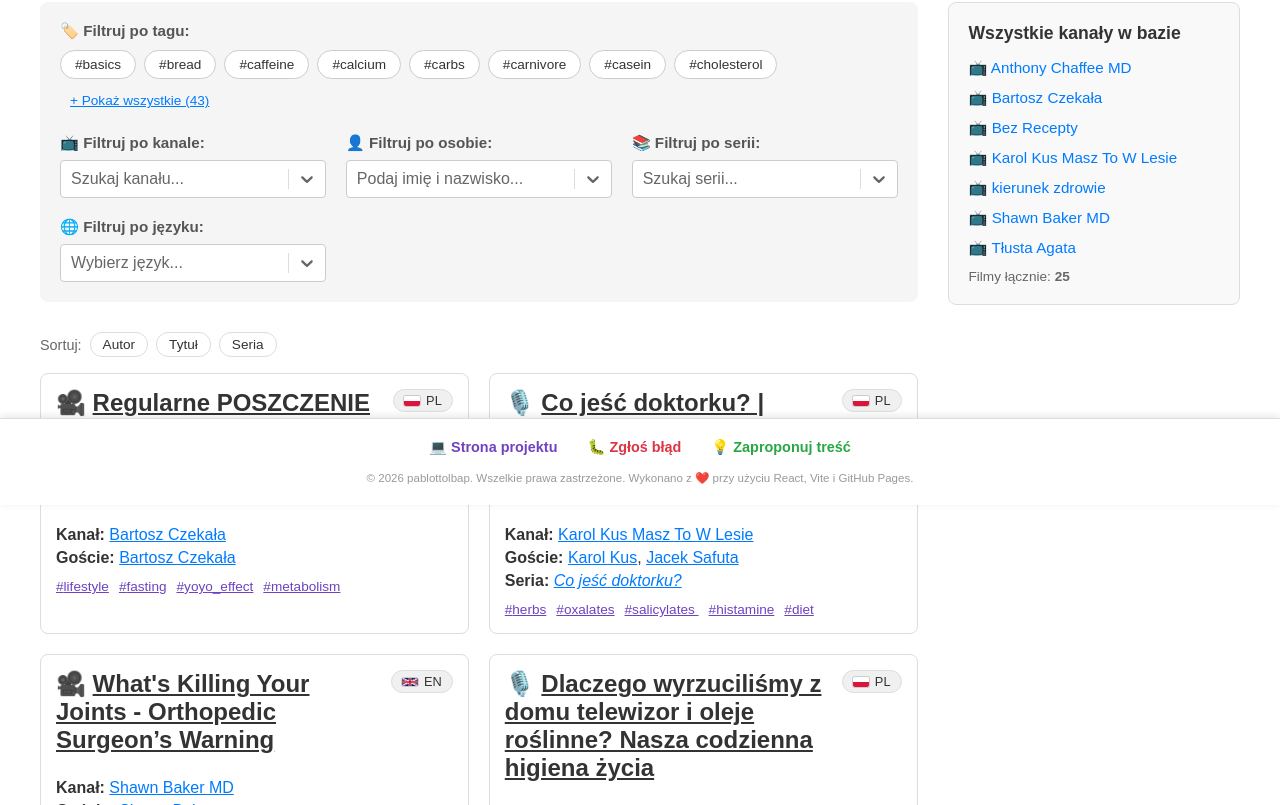
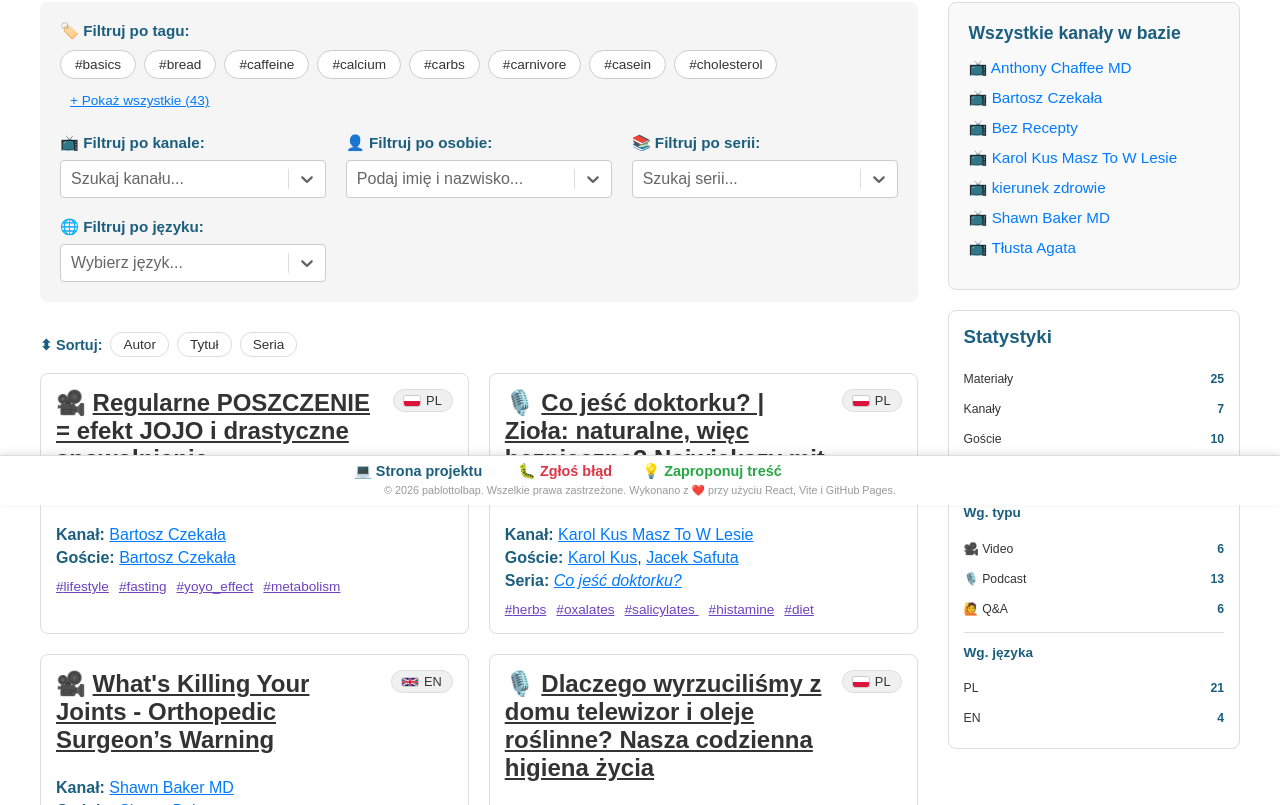
Before and after one commit to pablottolbap/vitalio, a React (Vite) app: page / in a window 1280 px wide. Shown: the part 295-1100 px from the top of the page. Built offline with nearby package versions, Linux system fonts and the light colour scheme; no server answers.

Commit message:
feat: added umami stats, stats panel, theme/style adjustments

```diff
--- a/index.html
+++ b/index.html
@@ -9,5 +9,6 @@
   <body>
     <div id="root"></div>
     <script type="module" src="/src/main.jsx"></script>
+    <script defer src="https://cloud.umami.is/script.js" data-website-id="5b6fe3cb-cd75-4fbb-89df-8f753776dcaa"></script>
   </body>
 </html>
--- a/src/App.jsx
+++ b/src/App.jsx
@@ -3,6 +3,7 @@ import rawData from './data.json';
 import FilterPanel from './components/FilterPanel';
 import VideoCard from './components/VideoCard';
 import Flag from './components/Flag';
+import StatsPanel from './components/StatsPanel';
 import ContributionForm from './components/ContributionForm';
 import logo from './assets/logo.png';
 import { useLanguage } from './i18n.jsx';
@@ -63,6 +64,12 @@ export default function App() {
   /** @type {React.MutableRefObject<HTMLDivElement|null>} - Intersection observer anchor element */
   const observerRef = useRef(null);
 
+  // Footer state
+  /** @type {[boolean, Function]} - Whether user has scrolled down */
+  const [hasScrolled, setHasScrolled] = useState(false);
+  /** @type {[boolean, Function]} - Whether to show full footer (vs alternative footer when scrolled) */
+  const [showFullFooter, setShowFullFooter] = useState(true);
+
   useEffect(() => {
     const params = new URLSearchParams(window.location.search);
     if (params.has('reset') && params.get('reset') === '1') {
@@ -91,6 +98,18 @@ export default function App() {
     // eslint-disable-next-line react-hooks/set-state-in-effect
     setVisibleCount(10);
   }, [activeTopic, activeChannel, activePerson, activeSeries, activeLanguage]);
+
+  useEffect(() => {
+    const handleScroll = () => {
+      const scrolled = window.scrollY > 200;
+      setHasScrolled(scrolled);
+      if (scrolled && showFullFooter) {
+        setShowFullFooter(false);
+      }
+    };
+    window.addEventListener('scroll', handleScroll, { passive: true });
+    return () => window.removeEventListener('scroll', handleScroll);
+  }, [showFullFooter]);
 
   const uniqueChannels = [...new Set(allData.map(item => item.author.name))]
     .sort((a, b) => a.localeCompare(b));
@@ -222,7 +241,9 @@ export default function App() {
 
           {/* Sorting controls */}
           <div style={{ display: 'flex', gap: '8px', alignItems: 'center', marginBottom: '16px', flexWrap: 'wrap' }}>
-            <span style={{ fontSize: '0.9em', color: theme.muted }}>{t('sortBy')}</span>
+            <span style={{ fontSize: '0.9em', color: theme.boldText, fontWeight: 'bold' }}>
+              {activeSort ? (sortDirection === 'asc' ? '▲' : '▼') : '⬍'} {t('sortBy')}
+            </span>
             {['author', 'title', 'series'].map(key => (
               <button
                 key={key}
@@ -230,8 +251,8 @@ export default function App() {
                 style={{
                   padding: '4px 12px',
                   borderRadius: '12px',
-                  border: `1px solid ${activeSort === key ? theme.accent : theme.border}`,
-                  background: activeSort === key ? theme.accent : 'transparent',
+                  border: `1px solid ${activeSort === key ? theme.boldText : theme.border}`,
+                  background: activeSort === key ? theme.boldText : 'transparent',
                   color: activeSort === key ? '#fff' : theme.text,
                   cursor: 'pointer',
                   fontSize: '0.85em',
@@ -281,16 +302,20 @@ export default function App() {
           <div style={{ height: '200px' }} />
         </div>
 
-        {/* Sidebar: all channels in database */}
+        {/* Sidebar: all channels + statistics */}
         <aside style={{
+          display: 'flex',
+          flexDirection: 'column',
+          gap: '20px'
+        }}>
+          {/* All Channels section */}
+          <div style={{
             background: theme.sidebar,
             padding: '20px',
             borderRadius: '8px',
-          border: `1px solid ${theme.border}`,
-          position: 'sticky',
-          top: '20px'
+            border: `1px solid ${theme.border}`
           }}>
-          <h3 style={{ marginTop: 0, marginBottom: '15px', fontSize: '1.1em', color: theme.text }}>
+            <h3 style={{ marginTop: 0, marginBottom: '15px', fontSize: '1.1em', color: theme.boldText }}>
               {t('allChannels')}
             </h3>
             <ul style={{ listStyleType: 'none', padding: 0, margin: 0 }}>
@@ -316,9 +341,9 @@ export default function App() {
                 </li>
               ))}
             </ul>
-          <p style={{ fontSize: '0.85em', color: theme.muted, marginTop: '12px', marginBottom: 0 }}>
-            {t('totalLinks')} <strong>{allData.length}</strong>
-          </p>
+          </div>
+
+          <StatsPanel allData={allData} channels={uniqueChannelsWithUrls} />
         </aside>
 
       </div>
@@ -330,31 +355,48 @@ export default function App() {
         right: 0,
         background: theme.pageBg,
         borderTop: `1px solid ${theme.border}`,
-        paddingTop: '20px',
-        paddingBottom: '20px',
-        paddingLeft: '20px',
-        paddingRight: '20px',
+        paddingTop: '8px',
+        paddingBottom: '8px',
         textAlign: 'center',
         fontSize: '0.9em',
         zIndex: 100,
         boxShadow: '0 -2px 8px rgba(0,0,0,0.1)'
       }}>
+        <div style={{ maxWidth: '1200px', margin: '0 auto', paddingLeft: '20px', paddingRight: '20px' }}>
           <div style={{
-          display: 'flex',
+            display: 'grid',
+            gridTemplateColumns: '140px auto 140px 120px',
             justifyContent: 'center',
             gap: '30px',
-          flexWrap: 'wrap',
-          marginBottom: '15px'
+            marginBottom: '6px',
+            alignItems: 'center',
+            textAlign: 'center',
+            lineHeight: '1'
           }}>
+            {/* Slot 1: Project site OR Go back on top */}
+            <div>
+              {hasScrolled && !showFullFooter ? (
+                <button
+                  onClick={() => window.scrollTo({ top: 0, behavior: 'smooth' })}
+                  style={{ background: 'transparent', border: 'none', padding: 0, color: theme.boldText, fontWeight: 'bold', fontSize: 'inherit', fontFamily: 'inherit', cursor: 'pointer', width: '100%', lineHeight: '1', display: 'block' }}
+                >
+                  ⬆️ {t('scrollToTop')}
+                </button>
+              ) : (
                 <a
                   href="https://github.com/pablottolbap/vitalio"
                   target="_blank"
                   rel="noopener noreferrer"
-            style={{ color: '#6f42c1', textDecoration: 'none', fontWeight: 'bold' }}
+                  style={{ color: theme.boldText, textDecoration: 'none', fontWeight: 'bold', display: 'block', lineHeight: '1' }}
                 >
                   💻 {t('projectSite')}
                 </a>
+              )}
+            </div>
 
+            {/* Slot 2: Report bug OR empty */}
+            <div>
+              {!(hasScrolled && !showFullFooter) && (
                 <a
                   href="https://github.com/pablottolbap/vitalio/issues"
                   target="_blank"
@@ -363,17 +405,45 @@ export default function App() {
                 >
                   🐛 {t('reportBug')}
                 </a>
+              )}
+            </div>
 
+            {/* Slot 3: Suggest content (only in main footer) */}
+            <div>
+              {!(hasScrolled && !showFullFooter) && (
                 <button
                   onClick={() => setShowContribute(true)}
-            style={{ background: 'transparent', border: 'none', padding: 0, color: '#28a745', textDecoration: 'none', fontWeight: 'bold', fontSize: 'inherit', fontFamily: 'inherit', cursor: 'pointer' }}
+                  style={{ background: 'transparent', border: 'none', padding: 0, color: '#28a745', fontWeight: 'bold', fontSize: 'inherit', fontFamily: 'inherit', cursor: 'pointer', width: '100%', lineHeight: '1', display: 'block' }}
                 >
                   💡 {t('reportContent')}
                 </button>
+              )}
             </div>
-        <p style={{ margin: '0', fontSize: '0.8em', color: theme.faint }}>
+
+            {/* Slot 4: Hide footer OR Show footer OR empty */}
+            <div>
+              {hasScrolled && !showFullFooter ? (
+                <button
+                  onClick={() => setShowFullFooter(true)}
+                  style={{ background: 'transparent', border: 'none', padding: 0, color: theme.text, fontWeight: 'bold', fontSize: 'inherit', fontFamily: 'inherit', cursor: 'pointer', width: '100%', lineHeight: '1', display: 'block' }}
+                >
+                  {t('showFooter')}
+                </button>
+              ) : hasScrolled && showFullFooter ? (
+                <button
+                  onClick={() => setShowFullFooter(false)}
+                  style={{ background: 'transparent', border: 'none', padding: 0, color: theme.text, fontWeight: 'bold', fontSize: 'inherit', fontFamily: 'inherit', cursor: 'pointer', width: '100%', lineHeight: '1', display: 'block' }}
+                >
+                  {t('hideFooter')}
+                </button>
+              ) : null}
+            </div>
+          </div>
+
+          <p style={{ margin: '0px', fontSize: '0.75em', color: theme.faint }}>
             {t('copyright')}
           </p>
+        </div>
       </footer>
 
       <ContributionForm open={showContribute} onClose={() => setShowContribute(false)} />
--- a/src/components/FilterPanel.jsx
+++ b/src/components/FilterPanel.jsx
@@ -76,7 +76,7 @@ export default function FilterPanel({
 
       {/* Topics/tags filter section */}
       <div style={{ marginBottom: '20px' }}>
-        <h4 style={{ margin: '0 0 10px 0', fontSize: '0.95em', color: theme.heading }}>🏷️ {t('filterByTag')}</h4>
+        <h4 style={{ margin: '0 0 10px 0', fontSize: '0.95em', color: theme.boldText, fontWeight: 'bold' }}>🏷️ {t('filterByTag')}</h4>
         <div style={{ display: 'flex', gap: '8px', flexWrap: 'wrap', alignItems: 'center' }}>
           {visibleTopics.map(topic => (
             <button
@@ -85,9 +85,9 @@ export default function FilterPanel({
               style={{
                 padding: '6px 14px',
                 borderRadius: '20px',
-                border: activeTopic === topic ? `2px solid ${theme.accent}` : `1px solid ${theme.borderStrong}`,
+                border: activeTopic === topic ? `2px solid ${theme.boldText}` : `1px solid ${theme.borderStrong}`,
                 cursor: 'pointer',
-                background: activeTopic === topic ? theme.accent : theme.card,
+                background: activeTopic === topic ? theme.boldText : theme.card,
                 color: activeTopic === topic ? '#fff' : theme.text,
                 fontSize: '0.85em',
                 fontWeight: activeTopic === topic ? 'bold' : 'normal',
@@ -122,7 +122,7 @@ export default function FilterPanel({
 
         {/* Channels dropdown */}
         <div>
-          <h4 style={{ margin: '0 0 8px 0', fontSize: '0.95em', color: theme.heading }}>📺 {t('filterByChannel')}</h4>
+          <h4 style={{ margin: '0 0 8px 0', fontSize: '0.95em', color: theme.boldText, fontWeight: 'bold' }}>📺 {t('filterByChannel')}</h4>
           <Select
             styles={rsStyles}
             options={channelOptions}
@@ -136,7 +136,7 @@ export default function FilterPanel({
 
         {/* People/guests dropdown */}
         <div>
-          <h4 style={{ margin: '0 0 8px 0', fontSize: '0.95em', color: theme.heading }}>👤 {t('filterByPerson')}</h4>
+          <h4 style={{ margin: '0 0 8px 0', fontSize: '0.95em', color: theme.boldText, fontWeight: 'bold' }}>👤 {t('filterByPerson')}</h4>
           <Select
             styles={rsStyles}
             options={personOptions}
@@ -150,7 +150,7 @@ export default function FilterPanel({
 
         {/* Series dropdown */}
         <div>
-          <h4 style={{ margin: '0 0 8px 0', fontSize: '0.95em', color: theme.heading }}>📚 {t('filterBySeries')}</h4>
+          <h4 style={{ margin: '0 0 8px 0', fontSize: '0.95em', color: theme.boldText, fontWeight: 'bold' }}>📚 {t('filterBySeries')}</h4>
           <Select
             styles={rsStyles}
             options={seriesOptions}
@@ -164,7 +164,7 @@ export default function FilterPanel({
 
         {/* Content language dropdown */}
         <div>
-          <h4 style={{ margin: '0 0 8px 0', fontSize: '0.95em', color: theme.heading }}>🌐 {t('filterByLanguage')}</h4>
+          <h4 style={{ margin: '0 0 8px 0', fontSize: '0.95em', color: theme.boldText, fontWeight: 'bold' }}>🌐 {t('filterByLanguage')}</h4>
           <Select
             styles={rsStyles}
             options={languageOptions}
--- /dev/null
+++ b/src/components/StatsPanel.jsx
@@ -0,0 +1,99 @@
+import { useLanguage } from '../i18n.jsx';
+import { useTheme } from '../theme.jsx';
+
+/**
+ * StatsPanel displays aggregate statistics about the materials database.
+ * Computes counts at render time from allData without making network calls.
+ * @param {Object} props - Component props
+ * @param {Object[]} props.allData - All materials in the database
+ * @param {Object[]} props.channels - Unique channels with their URLs
+ * @returns {React.ReactElement} - Statistics display panel
+ */
+export default function StatsPanel({ allData, channels }) {
+  const { t } = useLanguage();
+  const { theme } = useTheme();
+
+  // Count total guests (deduplicated across all materials)
+  const totalGuests = new Set(
+    allData.flatMap(item => item.guests ?? [])
+  ).size;
+
+  // Count total series (deduplicated)
+  const totalSeries = new Set(
+    allData
+      .filter(item => item.series)
+      .map(item => item.series.name)
+  ).size;
+
+  // Count by type
+  const byType = allData.reduce(
+    (acc, item) => {
+      const type = item.type ?? 'video';
+      acc[type] = (acc[type] ?? 0) + 1;
+      return acc;
+    },
+    { video: 0, podcast: 0, qa: 0 }
+  );
+
+  // Count by language
+  const byLanguage = allData.reduce(
+    (acc, item) => {
+      const lang = item.language ?? 'EN';
+      acc[lang] = (acc[lang] ?? 0) + 1;
+      return acc;
+    },
+    {}
+  );
+
+  const statRow = (label, value) => (
+    <div style={{ display: 'flex', justifyContent: 'space-between', fontSize: '0.9em', padding: '4px 0' }}>
+      <span>{label}</span>
+      <strong style={{ color: theme.boldText }}>{value}</strong>
+    </div>
+  );
+
+  return (
+    <div style={{
+      border: `1px solid ${theme.border}`,
+      padding: '15px',
+      borderRadius: '8px',
+      background: theme.card,
+    }}>
+      <h3 style={{ marginTop: 0, marginBottom: '16px', color: theme.boldText, fontWeight: 700 }}>
+        {t('stats')}
+      </h3>
+
+      <div style={{ fontSize: '0.85em', lineHeight: 1.8 }}>
+        {/* Totals section */}
+        {statRow(t('statsMaterials'), allData.length)}
+        {statRow(t('statsChannels'), channels.length)}
+        {statRow(t('statsGuests'), totalGuests)}
+        {statRow(t('statsSeries'), totalSeries)}
+
+        <div style={{ borderTop: `1px solid ${theme.border}`, margin: '8px 0' }} />
+
+        {/* By type section */}
+        <div style={{ fontWeight: 700, marginBottom: '8px', color: theme.boldText }}>
+          {t('statsByType')}
+        </div>
+        {statRow('🎥 Video', byType.video)}
+        {statRow('🎙️ Podcast', byType.podcast)}
+        {statRow('🙋 Q&A', byType.qa)}
+
+        <div style={{ borderTop: `1px solid ${theme.border}`, margin: '8px 0' }} />
+
+        {/* By language section */}
+        <div style={{ fontWeight: 700, marginBottom: '8px', color: theme.boldText }}>
+          {t('statsByLanguage')}
+        </div>
+        {Object.entries(byLanguage)
+          .sort((a, b) => b[1] - a[1])
+          .map(([lang, count]) => (
+            <div key={lang}>
+              {statRow(lang, count)}
+            </div>
+          ))}
+      </div>
+    </div>
+  );
+}
--- a/src/components/VideoCard.jsx
+++ b/src/components/VideoCard.jsx
@@ -67,7 +67,7 @@ export default function VideoCard({ item, onChannelClick, onPersonClick, onTopic
       </div>
 
       <p style={{ margin: '5px 0' }}>
-        <strong>{t('channel')}:</strong>{' '}
+        <strong style={{ color: theme.boldText }}>{t('channel')}:</strong>{' '}
         <span style={linkStyle} onClick={() => onChannelClick(item.author.name)}>
           {item.author.name}
         </span>
@@ -75,7 +75,7 @@ export default function VideoCard({ item, onChannelClick, onPersonClick, onTopic
 
       {item.guests && item.guests.length > 0 && (
         <p style={{ margin: '5px 0' }}>
-          <strong>{t('guests')}: </strong>
+          <strong style={{ color: theme.boldText }}>{t('guests')}: </strong>
           {item.guests.map((guest, index) => (
             <span key={guest}>
               <span style={linkStyle} onClick={() => onPersonClick(guest)}>{guest}</span>
@@ -87,7 +87,7 @@ export default function VideoCard({ item, onChannelClick, onPersonClick, onTopic
 
       {item.series && (
         <p style={{ margin: '5px 0' }}>
-          <strong>{t('series')}: </strong>
+          <strong style={{ color: theme.boldText }}>{t('series')}: </strong>
           <span style={{...linkStyle, fontStyle: 'italic'}} onClick={() => onSeriesClick(item.series.name)}>
             {item.series.name}
           </span>
--- a/src/i18n.jsx
+++ b/src/i18n.jsx
@@ -63,6 +63,16 @@ const translations = {
     sort_author: 'Autor',
     sort_title: 'Tytuł',
     sort_series: 'Seria',
+    stats: 'Statystyki',
+    statsMaterials: 'Materiały',
+    statsChannels: 'Kanały',
+    statsGuests: 'Goście',
+    statsSeries: 'Serie',
+    statsByType: 'Wg. typu',
+    statsByLanguage: 'Wg. języka',
+    scrollToTop: 'Przewiń do góry',
+    showFooter: 'Pokaż stopkę',
+    hideFooter: 'Ukryj stopkę',
   },
   en: {
     tagline: 'Aggregator and search engine for video materials and podcasts.',
@@ -121,6 +131,16 @@ const translations = {
     sort_author: 'Author',
     sort_title: 'Title',
     sort_series: 'Series',
+    stats: 'Statistics',
+    statsMaterials: 'Materials',
+    statsChannels: 'Channels',
+    statsGuests: 'Guests',
+    statsSeries: 'Series',
+    statsByType: 'By type',
+    statsByLanguage: 'By language',
+    scrollToTop: 'Go back on top',
+    showFooter: 'Show footer',
+    hideFooter: 'Hide footer',
   },
 };
 
--- a/src/theme.jsx
+++ b/src/theme.jsx
@@ -22,6 +22,7 @@ export const themes = {
     badgeBg: '#f0f0f0',
     accent: '#6f42c1',
     link: '#007bff',
+    boldText: '#1B5E7E',
   },
   dark: {
     name: 'dark',
@@ -38,6 +39,7 @@ export const themes = {
     badgeBg: '#333333',
     accent: '#a684ff',
     link: '#5aa9ff',
+    boldText: '#5ECFE5',
   },
 };
 
```
Also changed, not shown: 1 other file (tests, documents, lock files or other folders). Lines whose indentation alone changed are shown as unchanged.
